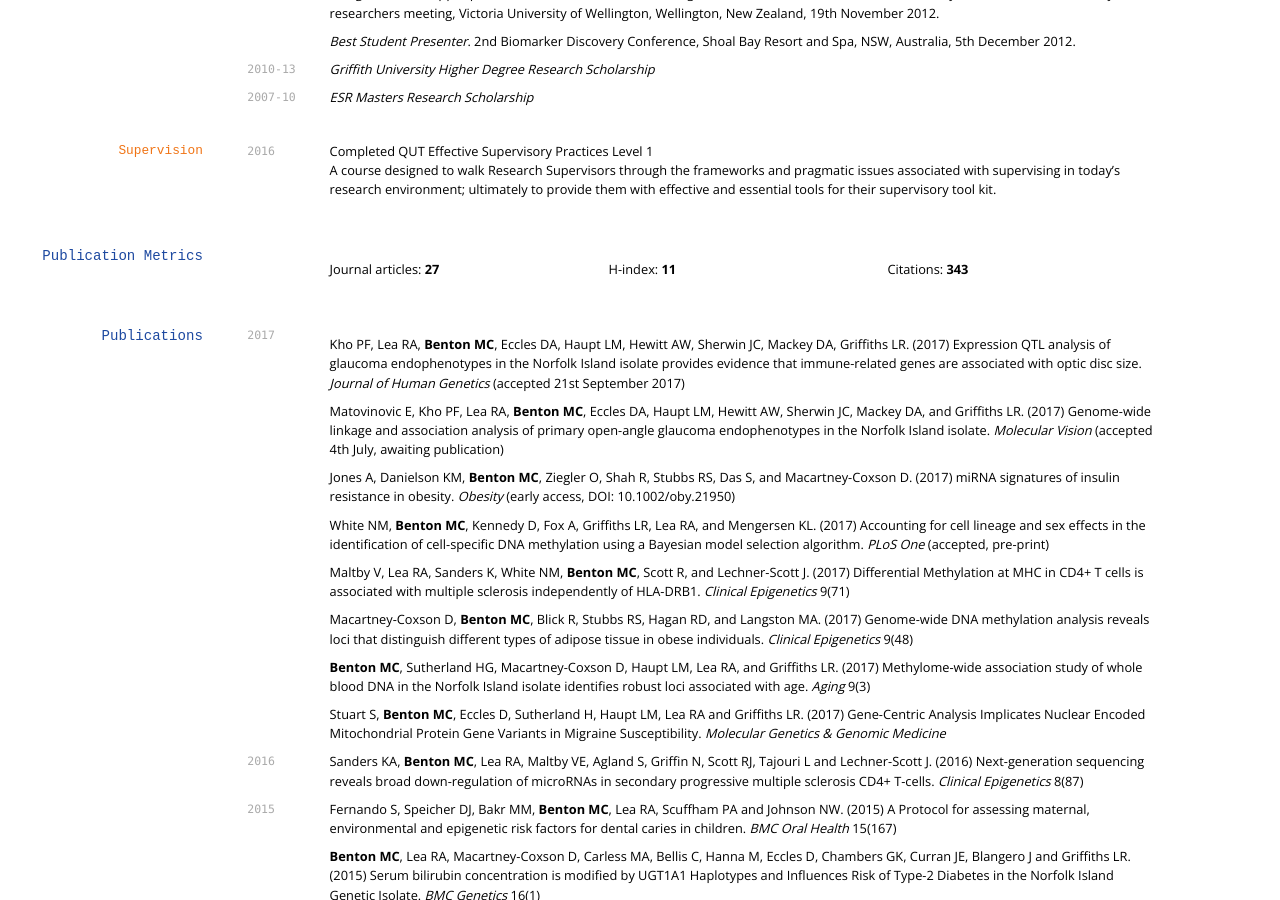
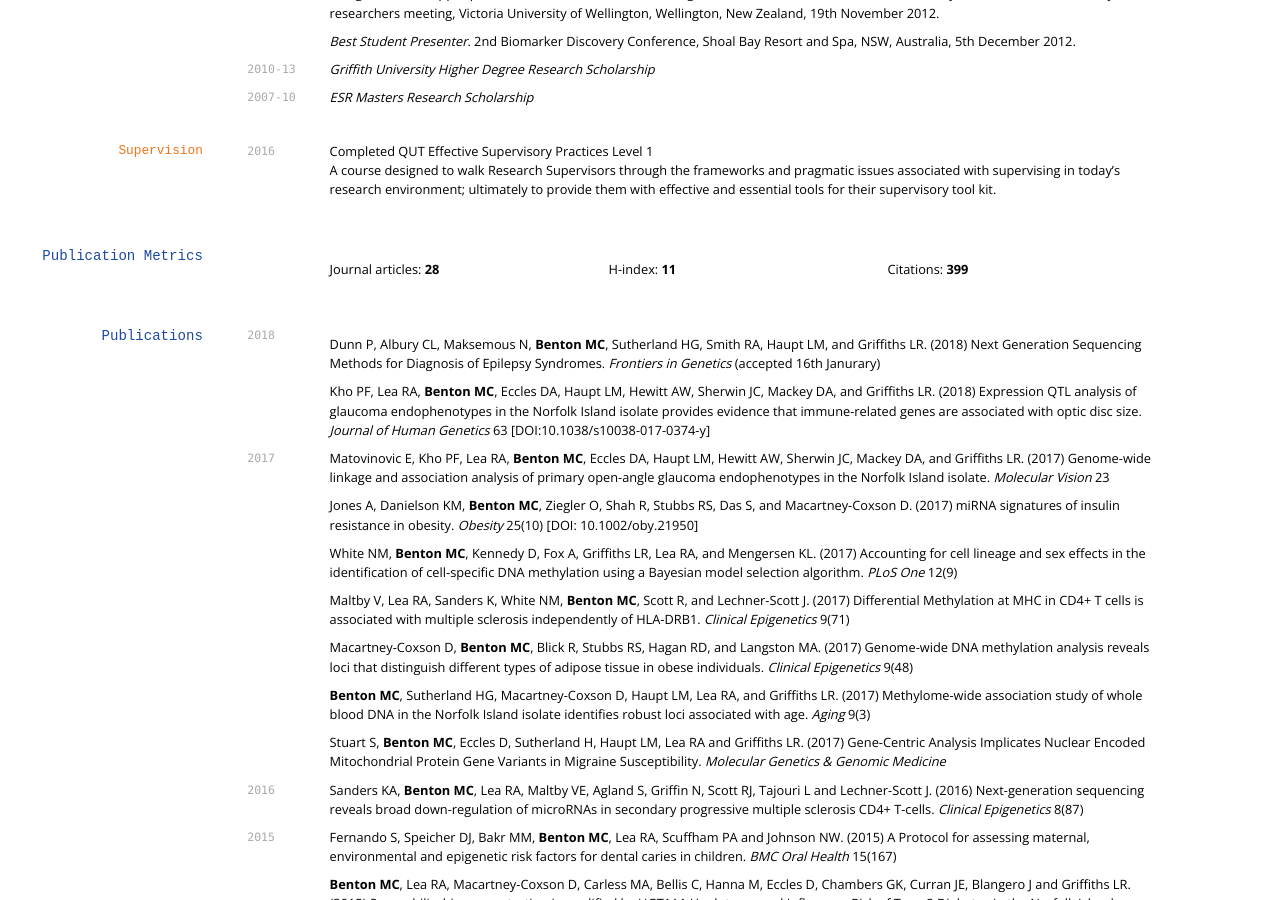
Before and after one commit to sirselim/Miles_CV, a Jekyll site: the page built from index.md, in a window 1280 px wide and 900 px high, scrolled down 1213 px. Built offline with Jekyll 4.4.1, drawn with Linux system fonts in a browser that asks for light colours; some web fonts are replaced.

Commit message:
updated CV

```diff
--- a/index.md
+++ b/index.md
@@ -117,22 +117,26 @@ A course designed to walk Research Supervisors through the frameworks and pragma
 
 ## Publication Metrics
 
-* Journal articles: __27__
+* Journal articles: __28__
 * H-index: __11__
-* Citations: __343__
+* Citations: __399__
 
 ## Publications
 
 <!-- ### Journals -->
+`2018`
+
+Dunn P, Albury CL, Maksemous N, **Benton MC**, Sutherland HG, Smith RA, Haupt LM, and Griffiths LR. (2018) Next Generation Sequencing Methods for Diagnosis of Epilepsy Syndromes. *Frontiers in Genetics* (accepted 16th Janurary)
+
+Kho PF, Lea RA, **Benton MC**, Eccles DA, Haupt LM, Hewitt AW, Sherwin JC, Mackey DA, and Griffiths LR. (2018) Expression QTL analysis of glaucoma endophenotypes in the Norfolk Island isolate provides evidence that immune-related genes are associated with optic disc size. *Journal of Human Genetics* 63 [DOI:10.1038/s10038-017-0374-y]
+
 `2017`
 
-Kho PF, Lea RA, **Benton MC**, Eccles DA, Haupt LM, Hewitt AW, Sherwin JC, Mackey DA, Griffiths LR. (2017) Expression QTL analysis of glaucoma endophenotypes in the Norfolk Island isolate provides evidence that immune-related genes are associated with optic disc size. *Journal of Human Genetics* (accepted 21st September 2017)
+Matovinovic E, Kho PF, Lea RA, **Benton MC**, Eccles DA, Haupt LM, Hewitt AW, Sherwin JC, Mackey DA, and Griffiths LR. (2017) Genome-wide linkage and association analysis of primary open-angle glaucoma endophenotypes in the Norfolk Island isolate. *Molecular Vision* 23
 
-Matovinovic E, Kho PF, Lea RA, **Benton MC**, Eccles DA, Haupt LM, Hewitt AW, Sherwin JC, Mackey DA, and Griffiths LR. (2017) Genome-wide linkage and association analysis of primary open-angle glaucoma endophenotypes in the Norfolk Island isolate. *Molecular Vision* (accepted 4th July, awaiting publication)
+Jones A, Danielson KM, **Benton MC**, Ziegler O, Shah R, Stubbs RS, Das S, and Macartney-Coxson D. (2017) miRNA signatures of insulin resistance in obesity. *Obesity*  25(10) [DOI: 10.1002/oby.21950]
 
-Jones A, Danielson KM, **Benton MC**, Ziegler O, Shah R, Stubbs RS, Das S, and Macartney-Coxson D. (2017) miRNA signatures of insulin resistance in obesity. *Obesity* (early access, DOI: 10.1002/oby.21950)
-
-White NM, **Benton MC**, Kennedy D, Fox A, Griffiths LR, Lea RA, and Mengersen KL. (2017) Accounting for cell lineage and sex effects in the identification of cell-specific DNA methylation using a Bayesian model selection algorithm. *PLoS One* (accepted, pre-print)
+White NM, **Benton MC**, Kennedy D, Fox A, Griffiths LR, Lea RA, and Mengersen KL. (2017) Accounting for cell lineage and sex effects in the identification of cell-specific DNA methylation using a Bayesian model selection algorithm. *PLoS One* 12(9)
 
 Maltby V, Lea RA, Sanders K, White NM, **Benton MC**, Scott R, and Lechner-Scott J. (2017) Differential Methylation at MHC in CD4+ T cells is associated with multiple sclerosis independently of HLA-DRB1. *Clinical Epigenetics* 9(71)
 
```
Also changed, not shown: scholar_plot/scholar_citations_iEhBavEAAAAJ.png.
